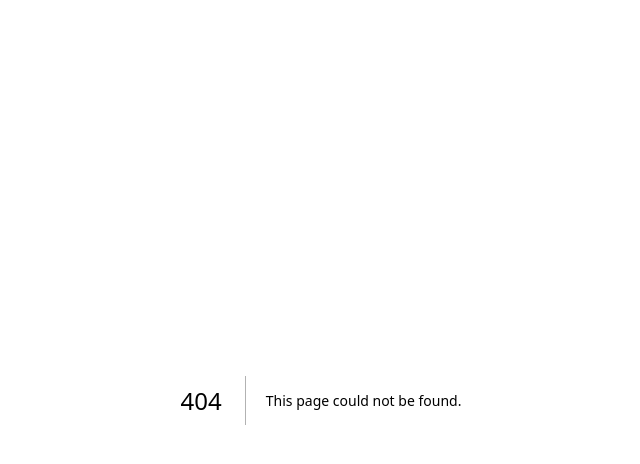
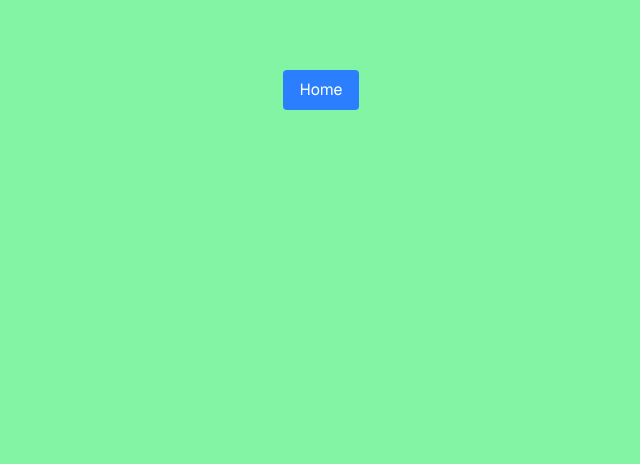
Before and after one commit to Fluxx7/climateaction, a Next.js app in the folder webapp/climate-action-app/: page /survey in a window 1280 px wide. Before the commit this address had no page. Shown: the top 464 px of the page, without its empty margins (319-959 px from the left). Built offline with nearby package versions, Linux system fonts and the light colour scheme.

Commit message:
Create survey page

```diff
--- /dev/null
+++ b/webapp/climate-action-app/src/app/survey/page.tsx
@@ -0,0 +1,18 @@
+"use client";
+
+import Link from "next/link";
+
+export default function Home() {
+
+    return (
+        <div className="grid grid-rows-[20px_1fr_20px] items-center justify-items-center min-h-screen p-8 pb-20 gap-16 sm:p-20 font-[family-name:var(--font-geist-sans)]">
+
+            <Link href="/">
+                <button className="calc-btn">Home</button>
+            </Link>
+            <main>
+
+            </main>
+        </div>
+    );
+}
```
